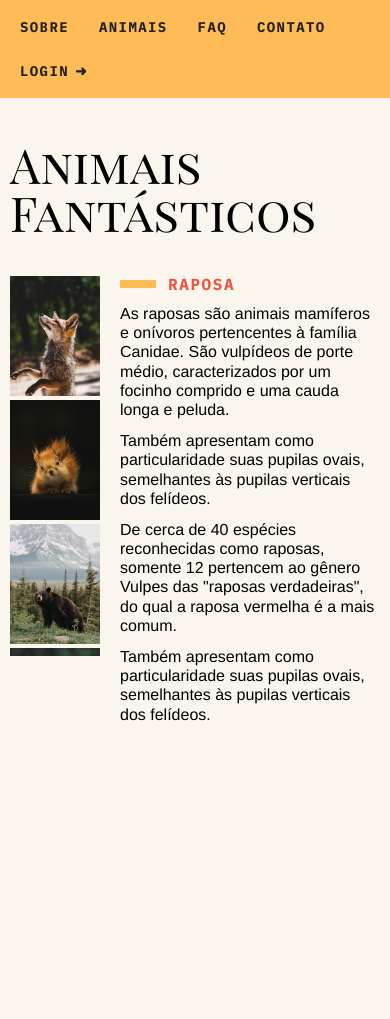
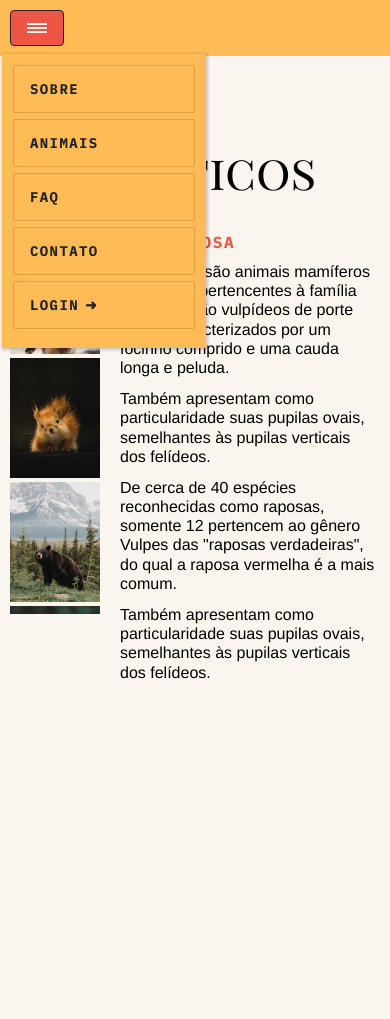
Before and after one commit to pablohpaiva22/animais-fantasticos, a plain HTML site: page index.html in a window 390 px wide. Shown: the top 1019 px of the page. Drawn offline with Linux system fonts and the light colour scheme.

Commit message:
menu-mobile

```diff
--- a/css/geral.css
+++ b/css/geral.css
@@ -26,17 +26,17 @@ body {
 .header-box {
     max-width: 900px;
     margin: 0 auto;
-    background: #faf6ed;
+    position: relative;
+    padding: 10px;
+    flex-wrap: wrap;
+    margin-left: 100px;
+    background: #FB5;
     position: relative;
 }
 
 .header-box > ul {
-    padding: 10px;
     display: flex;
     gap: 10px;
-    flex-wrap: wrap;
-    margin-left: 100px;
-    background: #FB5;
 }
 
 .header-box > ul a {
@@ -340,7 +340,7 @@ body {
     .header {
         margin-top: 0;
     }
-    .header-box ul {
+    .header-box {
         margin-left: 0;
     }
 }
--- /dev/null
+++ b/css/menu-mobile.css
@@ -0,0 +1,62 @@
+.menu-mobile button {
+    display: none;
+}
+
+@media(max-width: 700px) {
+    .menu-mobile ul {
+        display: none;
+    }
+    .menu-mobile ul.active {
+        display: block;
+        width: 180px;
+        padding: 12px;
+        margin-left: 2px;
+        position: absolute;
+        background: #FB5;
+        top: 54px;
+        left: 0;
+        box-shadow: 1px 1px 3px 1px rgba(0, 0, 0, 0.2);
+        z-index: 200;
+    }
+    .menu-mobile ul.active li {
+        background: #FB5;
+        margin-bottom: 8px;
+        box-shadow: 0 0 1px 0 #222;
+    }
+    .menu-mobile ul.active a {
+        padding: 16px
+    }
+    .menu-mobile button {
+        display: flex;
+        gap: 4px;
+        align-items: center;
+        background: #E54;
+        padding: 16px;
+        font-family: 'IBM Plex Mono', monospace;
+        font-weight: bold;
+        border-radius: 4px;
+        cursor: pointer;
+        border: 1px solid #222;
+    }
+    .menu-mobile button::before {
+        content: '';
+        height: 2px;
+        width: 20px;
+        background: #faf6ed;
+        display: inline-block;
+        box-shadow: 0 4px #faf6ed, 0 -4px #faf6ed;
+    }
+    .card-dropDown.card-mobile {
+        display: none;
+        position: static;
+        border: 1px solid #222;
+
+    }
+    .card-dropDown.card-mobile li:first-child {
+        margin-top: 8px;
+    }
+    .menu-mobile ul.active li ul li {
+        background: #E54;
+        box-shadow: none;
+    }
+}
--- a/css/styles.css
+++ b/css/styles.css
@@ -2,3 +2,4 @@
 @import url('./modal.css');
 @import url('./tooltip.css');
 @import url('./menu-drop-drown.css');
+@import url('./menu-mobile.css');
--- a/index.html
+++ b/index.html
@@ -16,12 +16,14 @@
 
 <body>
   <header class="header">
-    <nav class="header-box">
-      <ul>
+    <nav class="header-box menu-mobile">
+      <button></button>
+
+      <ul class="active">
         <li data-drop-Down="dropDown" class="sobre">
           <a href="./">Sobre</a>
 
-          <ul class="card-dropDown">
+          <ul class="card-dropDown card-mobile">
             <li><a href="">a empresa</a></li>
             <li><a href="">equipe</a></li>
             <li><a href="">sócios</a></li>
```
